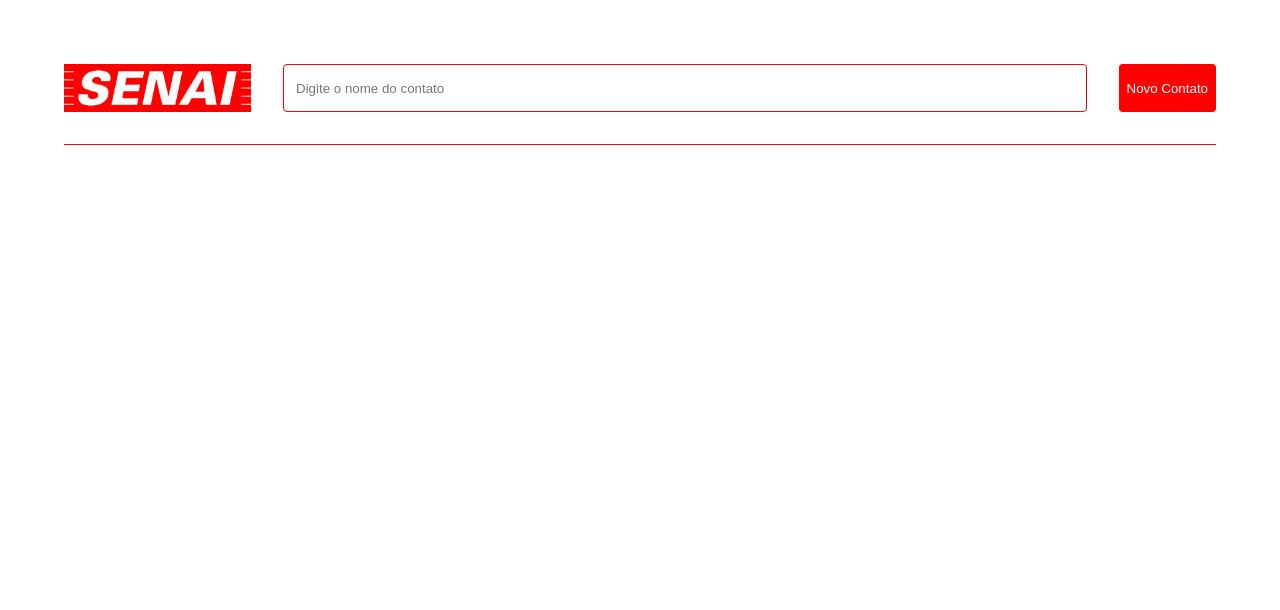
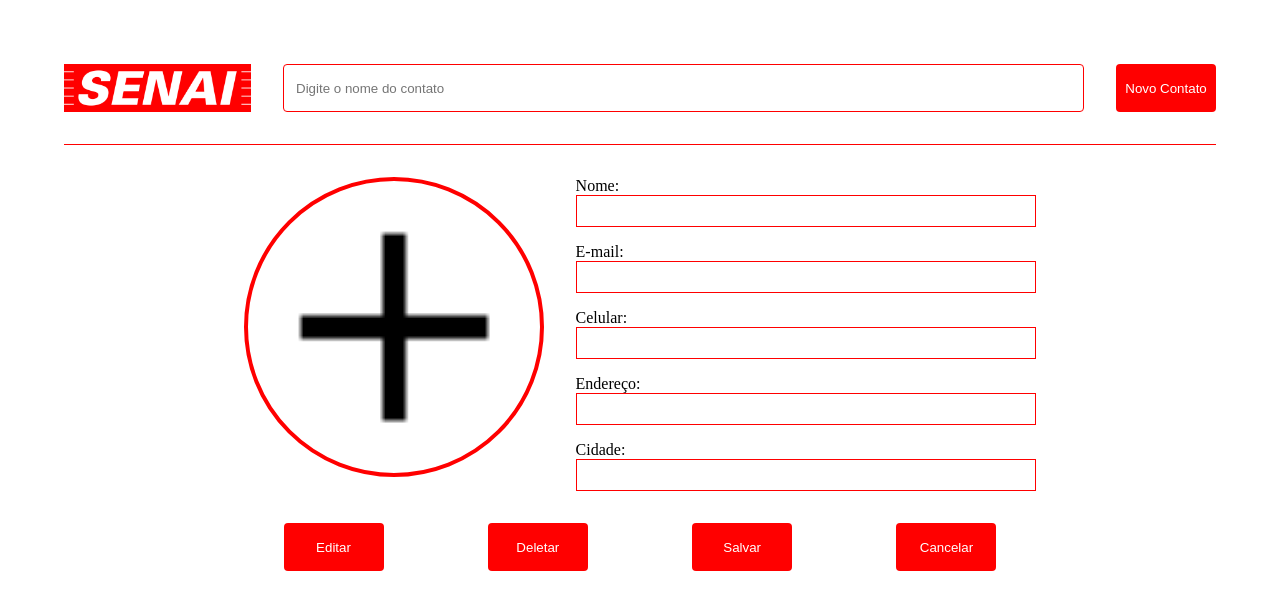
Before and after one commit to marirods/API_teste_leonid, a plain HTML site: page index.html in a window 1280 px wide. Both pictures are taken after a click on the button "Novo Contato". Drawn offline with Linux system fonts and the light colour scheme; no server answers.

Commit message:
salvar e cancelar concluidos

```diff
--- a/index.html
+++ b/index.html
@@ -11,12 +11,45 @@
     <header>
         <img src="./img/logo_senai1.png" alt="Logo SENAI">
         <input type="text"  placeholder="Digite o nome do contato"  id="pesquisar">
-        <button>Novo Contato</button>
+        <button class="button" id="novo-contato">Novo Contato</button>
     </header>
-    <main>
-        <div class="container" id="container">
-
-        </div>
+    <main class="card-show">
+        <div class="container" id="container"></div>
+        <form>
+            <div class="preview">
+                <input class="preview-input" id="foto" type="file" accept="image/*">
+                <label class="preview-label" for="foto"></label>
+                <img class= "preview-image" id= "preview-image" src="./img/soma.png">
+            </div>
+            <div class="input-container">
+                <div class="input">
+                    <label>Nome:</label>
+                    <input type="text" class="input-text" id="nome">
+                </div>
+                <div class="input">
+                    <label>E-mail:</label>
+                    <input type="text" class="input-text" id="email">
+                </div>
+                <div class="input">
+                    <label>Celular:</label>
+                    <input type="text" class="input-text" id="celular">
+                </div>
+                <div class="input">
+                    <label>Endereço:</label>
+                    <input type="text" class="input-text" id="endereco">
+                </div>
+                <div class="input">
+                    <label>Cidade:</label>
+                    <input type="text" class="input-text" id="cidade">
+            </div>
+            </div>
+            <div class="button-container">
+                <button type="button" class="button" id="editar">Editar</button>
+                <button type="button" class="button" id="deletar">Deletar</button>
+                <button type="button" class="button" id="salvar">Salvar</button>
+                <button type="button" class="button" id="cancelar">Cancelar</button>
+            </div>
+        </form>
     </main>
 </body>
 </html>
--- a/js/contato.js
+++ b/js/contato.js
@@ -29,7 +29,7 @@ const url = `https://bakcend-fecaf-render.onrender.com/contatos/${id}`
 
 
 //criar contato
-async function postContato(contato){
+export async function postContato(contato){
     // console.log(contato)
       const url = 'https://bakcend-fecaf-render.onrender.com/contatos'
       const options = {
--- a/js/main.js
+++ b/js/main.js
@@ -1,6 +1,6 @@
 'use strict'
 
-import { getContatos, getContatosPorNome } from "./contato.js"
+import { getContatos, getContatosPorNome, postContato } from "./contato.js"
 
 function criarCard (contato){
     // console.log(contato)
@@ -16,28 +16,70 @@ function criarCard (contato){
     container.appendChild(card)
 }
 
+
+//mostrar contatos
+
+async function exibirContatos(){
+    const container = document.getElementById('container')
+    const contatos = await getContatos()
+    container.replaceChildren()
+    contatos.forEach(criarCard)
+}
+
 async function exibirPesquisa(evento){
+    const container = document.getElementById('container')
     if(evento.key == 'Enter'){
         const contatos = await getContatosPorNome(evento.target.value)
-        const container = document.getElementById('container')
         container.replaceChildren()
         contatos.forEach(criarCard)
-        console.log(contatos);
+        // console.log(contatos);
 
-        console.log('Enter pressionado')
+        // console.log('Enter pressionado')
     }
     // console.log(evento.key);
 
 }
 
-//mostrar contatos
 
-async function exibirContatos(){
-    const contatos = await getContatos()
-    contatos.forEach(criarCard)
+function cadastroContato(){
+    document.querySelector('main').className = 'form-show'
+}
+
+function voltarHome (){
+    document.querySelector('main').className = 'card-show'
+}
+
+async function salvarContato (){
+    const contato = {
+        "nome": document.getElementById('nome').value,
+        "celular":document.getElementById('celular').value,
+        "foto": document.getElementById('foto').value,
+        "email": document.getElementById('email').value,
+        "endereco": document.getElementById('endereco').value,
+        "cidade": document.getElementById('cidade').value,
+    }
+
+    if (await postContato(contato)){
+        await exibirContatos()
+        voltarHome()
+        alert ('Cadastro realizado com sucesso!!!')
+
+    }
+
+    // console.log(contato)
 }
 
 exibirContatos()
 
 
-document.getElementById('pesquisar').addEventListener('keydown', exibirPesquisa)
+document.getElementById('pesquisar')
+.addEventListener('keydown', exibirPesquisa)
+
+document.getElementById('novo-contato')
+.addEventListener('click', cadastroContato)
+
+document.getElementById('cancelar')
+.addEventListener('click', voltarHome )
+
+document.getElementById('salvar')
+.addEventListener('click', salvarContato)
--- a/style.css
+++ b/style.css
@@ -34,7 +34,8 @@ header input {
     border-radius: 4px;
     padding: 0 12px;
 }
-header button{
+.button{
+    min-width: 100px;
     height: 48px;
     background-color: red;
     color: white;
@@ -48,11 +49,17 @@ main{
     padding-top: 32px;
 }
 
+main.card-show .container{
+    display: flex;
+}
+
+
 .container{
-    display: flex;
+    display: none;
     flex-wrap: wrap;
     gap: 32px;
 }
+
 
 .card-contato {
     height: 300px;
@@ -71,3 +78,72 @@ main{
     border-radius: 50%;
     border: 4px solid red;
 }
+
+form{
+    width: 80%;
+    margin: auto;
+    display: none;
+    flex-wrap: wrap;
+    gap: 32px;
+    justify-content: center;
+}
+
+main.form-show form{
+    display: flex;
+}
+
+.preview{
+    position: relative;
+    width: 300px;
+    height: 300px;
+    border-radius: 50%;
+    border: 4px solid red;
+}
+
+.preview-input{
+    display: none;
+}
+
+.preview-image{
+    height: 100%;
+    width: 100%;
+    border-radius: 50%;
+
+}
+
+.preview-label{
+    position: absolute;
+    display: block;
+    width: 100%;
+    height: 100%;
+    border-radius: 50%;
+
+
+}
+
+.input-container{
+    width: 50%;
+    display: flex;
+    flex-direction: column;
+    gap: 16px;
+
+
+}
+
+.input{
+    display: flex;
+    flex-direction: column;
+}
+
+.input-text{
+    height: 32px;
+    border: 1px solid red;
+    outline: none;
+    padding-left: 16px;
+}
+
+.button-container{
+    width: 100%;
+    display: flex;
+    justify-content: space-evenly;
+}
```
Also changed, not shown: img/icone_mais.png (added), img/soma.png (added).
